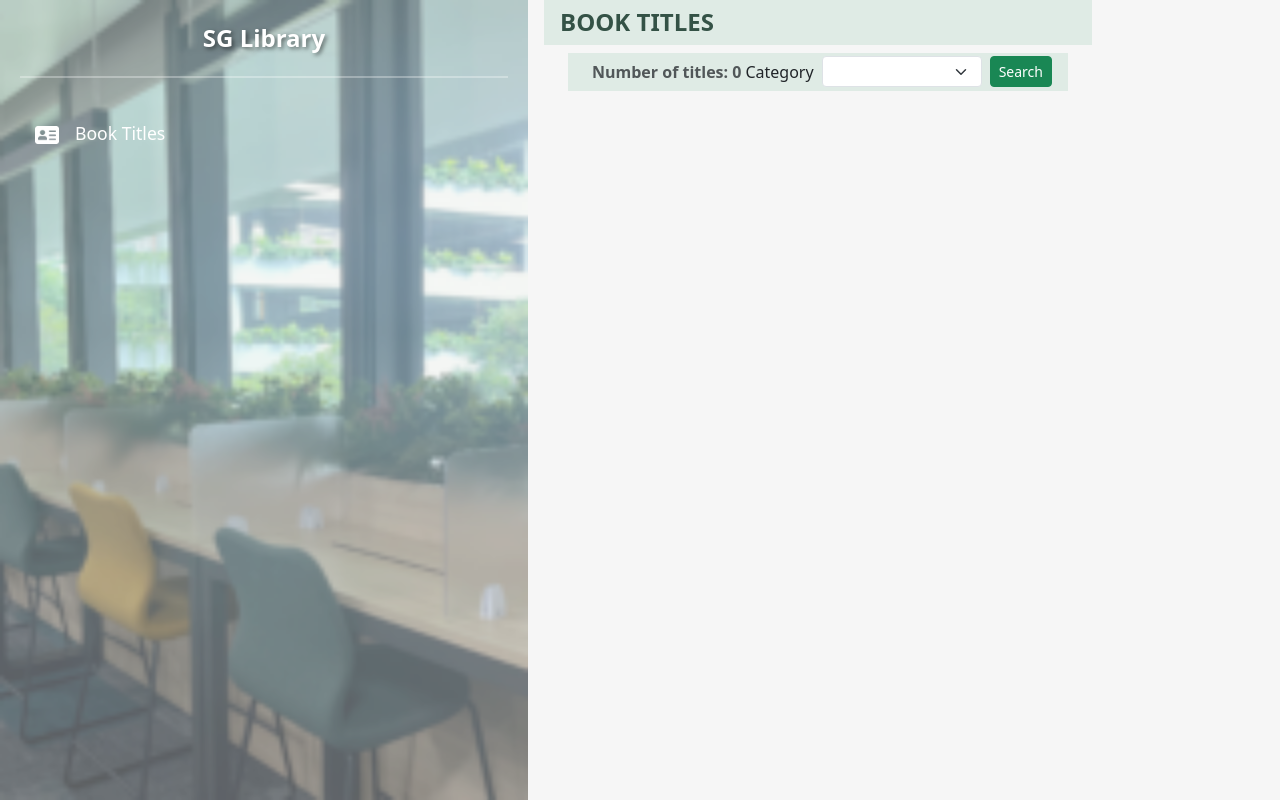
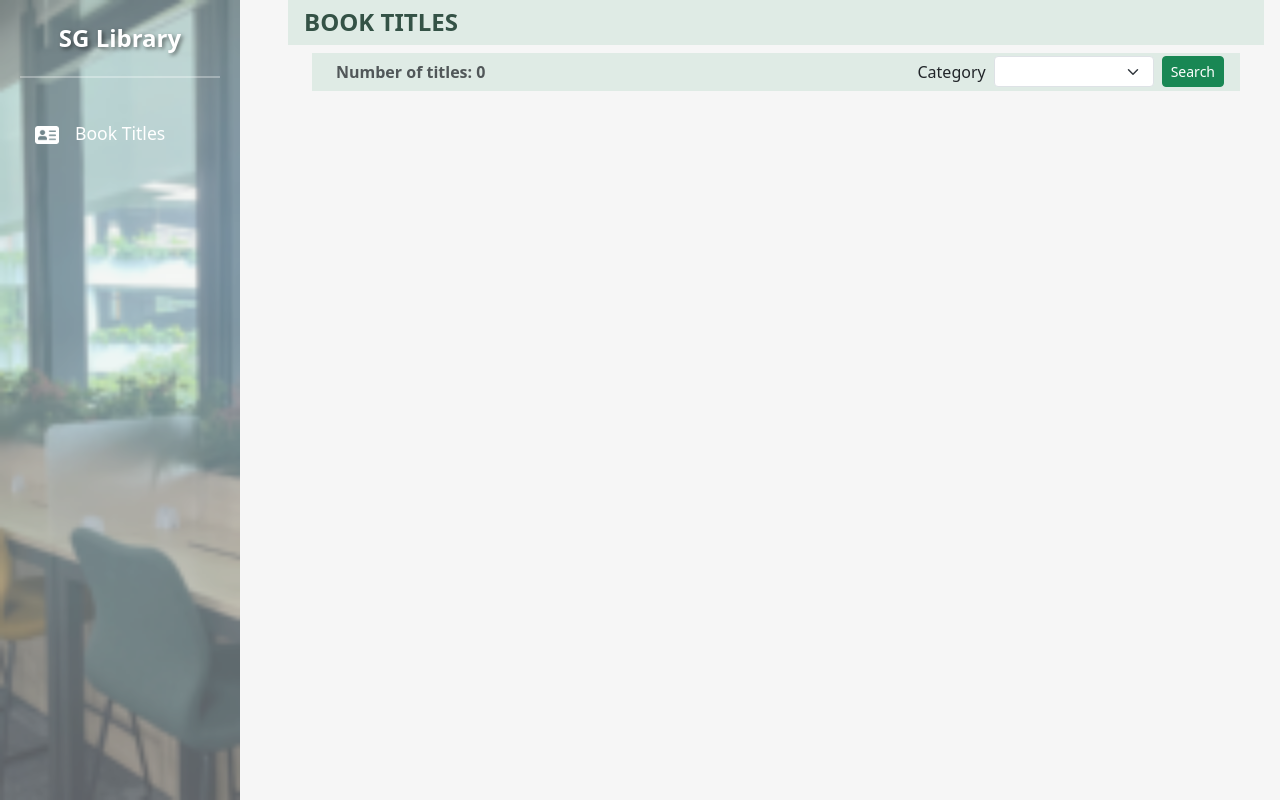
Before and after one commit to selgiel/TMA01, a Flask app: template templates/book_titles.html in a window 1280 px wide. Run offline with Flask 3, Linux system fonts and the light colour scheme; the template is opened without the code that fills it, so the values that code supplies are empty.

Commit message:
Anchored sidebar
Ensure that side bar is anchored to viewport as user scroll the page

```diff
--- a/static/css/style.css
+++ b/static/css/style.css
@@ -2,12 +2,17 @@ body {
   background: #f6f6f6;
 }
 
+.main-content {
+  margin-left: 17rem; /* Slightly more than sidebar width of 15rem */
+}
+
 .sidebar {
-  position: relative;
-  width: 33rem;
+  position: fixed;
+  width: 15rem;
   font-size: 1.1rem;
   background: #e6ece7;
   min-height: 100vh;
+  white-space: nowrap; /*prevents the words from going next line */
 }
 
 .sidebar-img {
@@ -24,15 +29,12 @@ body {
   width: 1.5rem;     /* control size here */
   height: 1.5rem;    /* keep square */
   margin-top: 0.2rem;
-  /* object-fit: contain; */
   display: block;
 }
-
 
 .sidebar-link img {
   display: block;    /* remove baseline gap from images */
 }
-
 
 .sidebar-content {
   position: relative;
@@ -62,12 +64,7 @@ body {
   padding: 12px 15px;
   margin-bottom: 10px;
   border-radius: 5px;
-  align-items: center;
   gap: 1rem;          /* space between icon and text */
-}
-
-.sidebar-link .label {
-  white-space: nowrap;    /* keep on one line */
 }
 
 .sidebar-link:hover {
@@ -75,11 +72,6 @@ body {
   color: white;
   transform: translateX(5px);
 }
-
-/* Rest of your existing CSS */
-/* .content-section {
-  padding: 38px 30px 30px 30px;
-} */
 
 .category-form select,
 .category-form button {
@@ -104,11 +96,6 @@ body {
   box-shadow: 0 1px 3px rgba(150,150,150,0.12);
 }
 
-/* .book-info {
-  flex: 1;
-  min-width: 0;
-} */
-
 .book-title {
   font-size: 1.10rem;
   color: #183d31;
@@ -117,7 +104,6 @@ body {
 
 .book-author {
   font-size: 1.10rem;
-  /* color: #222; */
   margin-bottom: 3px;
 }
 
@@ -149,9 +135,15 @@ body {
   .sidebar {
     display: none;
   }
+
+  .main-content {
+    margin-left: 0; /* Reset margin when sidebar is hidden */
+  }
+
   .content-section {
     padding: 16px !important;
   }
+
   .book-card {
     flex-direction: column;
     align-items: stretch;
--- a/templates/base.html
+++ b/templates/base.html
@@ -21,7 +21,6 @@
         </a>
       </div>
     </nav>
-    <!
     <div class="flex-grow-1">
       <div class="main-content">
         {% block content %}{% endblock %}
```
